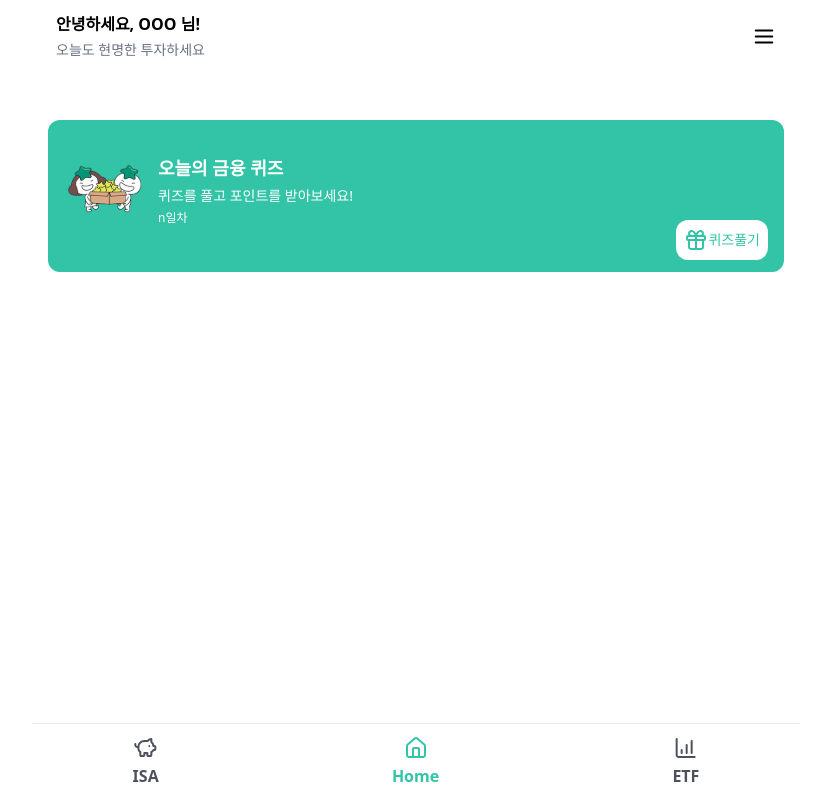
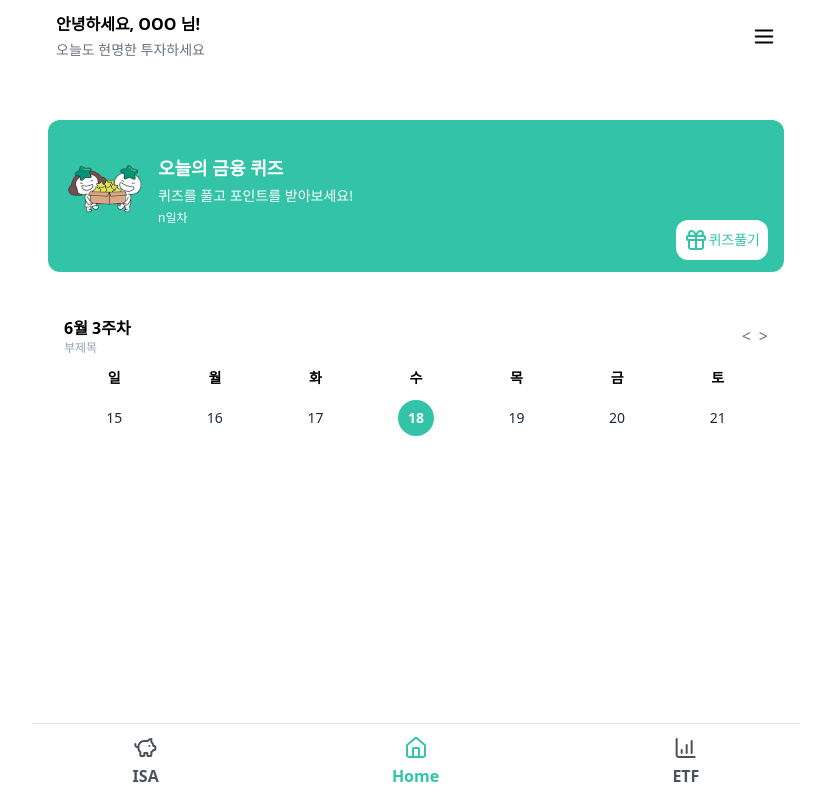
Before and after one commit to jjinleee/ISAID, a Next.js app: page /main in a window 1280 px wide. Shown: the whole page, without its empty margins (224-1055 px from the left). Built offline with nearby package versions, Linux system fonts and the light colour scheme.

Commit message:
feat: 메인 페이지 주간 캘린더 퍼블리싱(#51)

```diff
--- a/app/(routes)/main/_components/main-page-container.tsx
+++ b/app/(routes)/main/_components/main-page-container.tsx
@@ -1,11 +1,15 @@
 'use client';
 
 import { useEffect, useState } from 'react';
+import { isSameDay } from 'date-fns';
 import MainPageToQuiz from './main-page-to-quiz';
+import WeeklyCalendar from './weekly-calendar'; // 경로에 맞게 수정
 
 const MainPageContainer = () => {
   const [completedDates, setCompletedDates] = useState<Date[]>([]);
+  const [selectedDate, setSelectedDate] = useState(new Date());
 
+  // ✅ 퀴즈 완료 날짜 불러오기
   useEffect(() => {
     const stored = localStorage.getItem('quizCompletedDates');
     if (stored) {
@@ -13,14 +17,24 @@ const MainPageContainer = () => {
     }
   }, []);
 
+  // ✅ 퀴즈 완료 처리
   const handleQuizComplete = (date: Date) => {
+    const alreadyExists = completedDates.some((d) => isSameDay(d, date));
+    if (alreadyExists) return;
+
     const updated = [...completedDates, date];
     setCompletedDates(updated);
     localStorage.setItem('quizCompletedDates', JSON.stringify(updated));
   };
+
   return (
-    <div className='px-4 py-10'>
+    <div className='px-4 py-10 space-y-6'>
       <MainPageToQuiz onComplete={handleQuizComplete} />
+      <WeeklyCalendar
+      // selectedDate={selectedDate}
+      // onSelect={setSelectedDate}
+      // completedDates={completedDates}
+      />
     </div>
   );
 };
--- /dev/null
+++ b/app/(routes)/main/_components/weekly-calendar.tsx
@@ -0,0 +1,86 @@
+'use client';
+
+import { useState } from 'react';
+import { addDays, format, isSameDay, subDays } from 'date-fns';
+import { AnimatePresence, motion } from 'framer-motion';
+
+const WeeklyCalendar = () => {
+  const today = new Date();
+  const [selectedDate, setSelectedDate] = useState(today);
+  const [baseDate, setBaseDate] = useState(today);
+  const [direction, setDirection] = useState<'next' | 'prev'>('next');
+
+  const getStartOfWeek = (base: Date) => {
+    const day = base.getDay();
+    return addDays(base, -day);
+  };
+
+  const weekStart = getStartOfWeek(baseDate);
+  const weekDates = Array.from({ length: 7 }, (_, i) => addDays(weekStart, i));
+
+  const getWeekLabel = (date: Date) => {
+    const month = date.getMonth() + 1;
+    const weekNumber = Math.ceil((date.getDate() + 1) / 7);
+    return `${month}월 ${weekNumber}주차`;
+  };
+
+  const handleWeekChange = (type: 'next' | 'prev') => {
+    setDirection(type);
+    setBaseDate((prev) =>
+      type === 'next' ? addDays(prev, 7) : subDays(prev, 7)
+    );
+  };
+
+  return (
+    <div className='bg-white px-4 py-5 space-y-3 overflow-hidden'>
+      {/* 상단 헤더 */}
+      <div className='flex items-center justify-between'>
+        <div>
+          <p className='text-base font-bold'>{getWeekLabel(weekStart)}</p>
+          <p className='text-xs text-gray-400'>부제목</p>
+        </div>
+        <div className='flex items-center gap-2 text-gray-500'>
+          <button onClick={() => handleWeekChange('prev')}>{'<'}</button>
+          <button onClick={() => handleWeekChange('next')}>{'>'}</button>
+        </div>
+      </div>
+
+      {/* 요일 라벨 */}
+      <div className='grid grid-cols-7 text-center text-sm font-semibold text-black'>
+        {['일', '월', '화', '수', '목', '금', '토'].map((day) => (
+          <div key={day}>{day}</div>
+        ))}
+      </div>
+
+      {/* 날짜 슬라이드 */}
+      <div className='relative h-10 overflow-hidden'>
+        <AnimatePresence mode='wait'>
+          <motion.div
+            key={weekStart.toISOString()}
+            initial={{ x: direction === 'next' ? 100 : -100 }}
+            animate={{ x: 0 }}
+            transition={{ duration: 0.3 }}
+            className='absolute top-0 left-0 w-full grid grid-cols-7 text-center text-sm'
+          >
+            {weekDates.map((day) => {
+              const isSelected = isSameDay(day, selectedDate);
+              return (
+                <button
+                  key={day.toISOString()}
+                  onClick={() => setSelectedDate(day)}
+                  className={`w-9 h-9 rounded-full flex items-center justify-center mx-auto transition
+                    ${isSelected ? 'bg-primary text-white font-bold' : 'text-gray-800'}
+                  `}
+                >
+                  {format(day, 'd')}
+                </button>
+              );
+            })}
+          </motion.div>
+        </AnimatePresence>
+      </div>
+    </div>
+  );
+};
+
+export default WeeklyCalendar;
--- a/package.json
+++ b/package.json
@@ -21,7 +21,7 @@
     "class-variance-authority": "^0.7.1",
     "clsx": "^2.1.1",
     "date-fns": "^4.1.0",
-    "framer-motion": "^12.17.0",
+    "framer-motion": "^12.18.1",
     "jsonwebtoken": "^9.0.2",
     "lucide-react": "^0.514.0",
     "mysql2": "^3.14.1",
```
Also changed, not shown: 1 other file (tests, documents, lock files or other folders).
